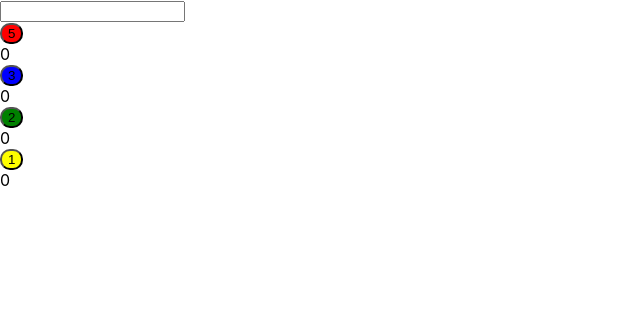
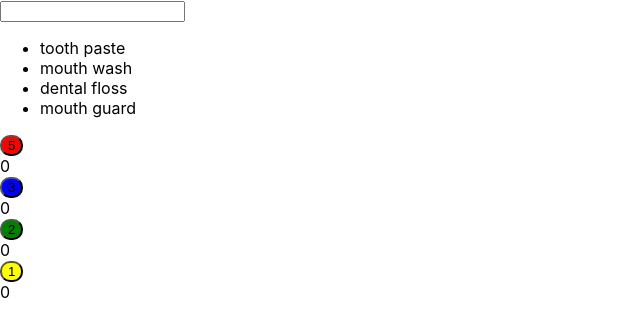
Before and after one commit to saretoduncan/reaact_tutorial, a React (Create React App) app: page / in a window 1280 px wide. Shown: the top 336 px of the page, without its empty margins (0-640 px from the left). Built offline with nearby package versions, Linux system fonts and the light colour scheme.

Commit message:
add filter method to search

```diff
--- a/src/components/searchBar/search.js
+++ b/src/components/searchBar/search.js
@@ -1,6 +1,14 @@
 import React, { useState } from "react";
 import "./search.css"
+const products = [
+"tooth paste",
+"mouth wash",
+"dental floss",
+"mouth guard"
+
+]
 const Search=()=>{
+
     const [searchValue, setSearchValue]= useState("")
     const handleInputChanage=(event)=>{
         setSearchValue(event.target.value)
@@ -9,10 +17,16 @@ const Search=()=>{
     const handleClearClick=()=>{
             setSearchValue("")
     }
+    const filteredProducts= products.filter((products)=> products.includes(searchValue))
     return(
         <div>
             <input type="text" value={searchValue} onChange={handleInputChanage}/>
            {shouldDisplayButton && <button onClick={handleClearClick}> clear </button>}
+           <ul>
+               {filteredProducts.map((product)=>{
+                   return <li key={product}>{product}</li>
+               })}
+           </ul>
         </div>
     )
 }
```
